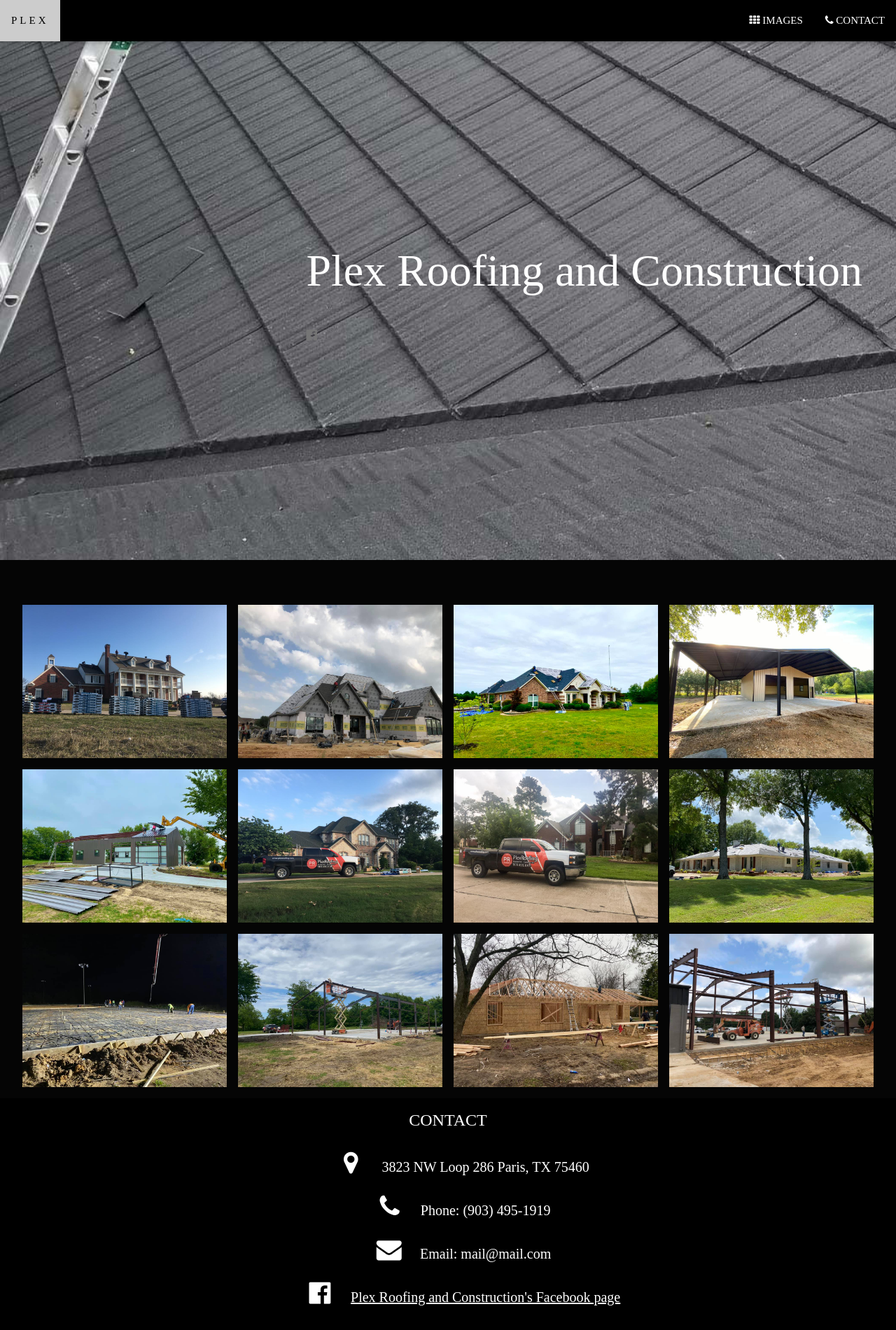
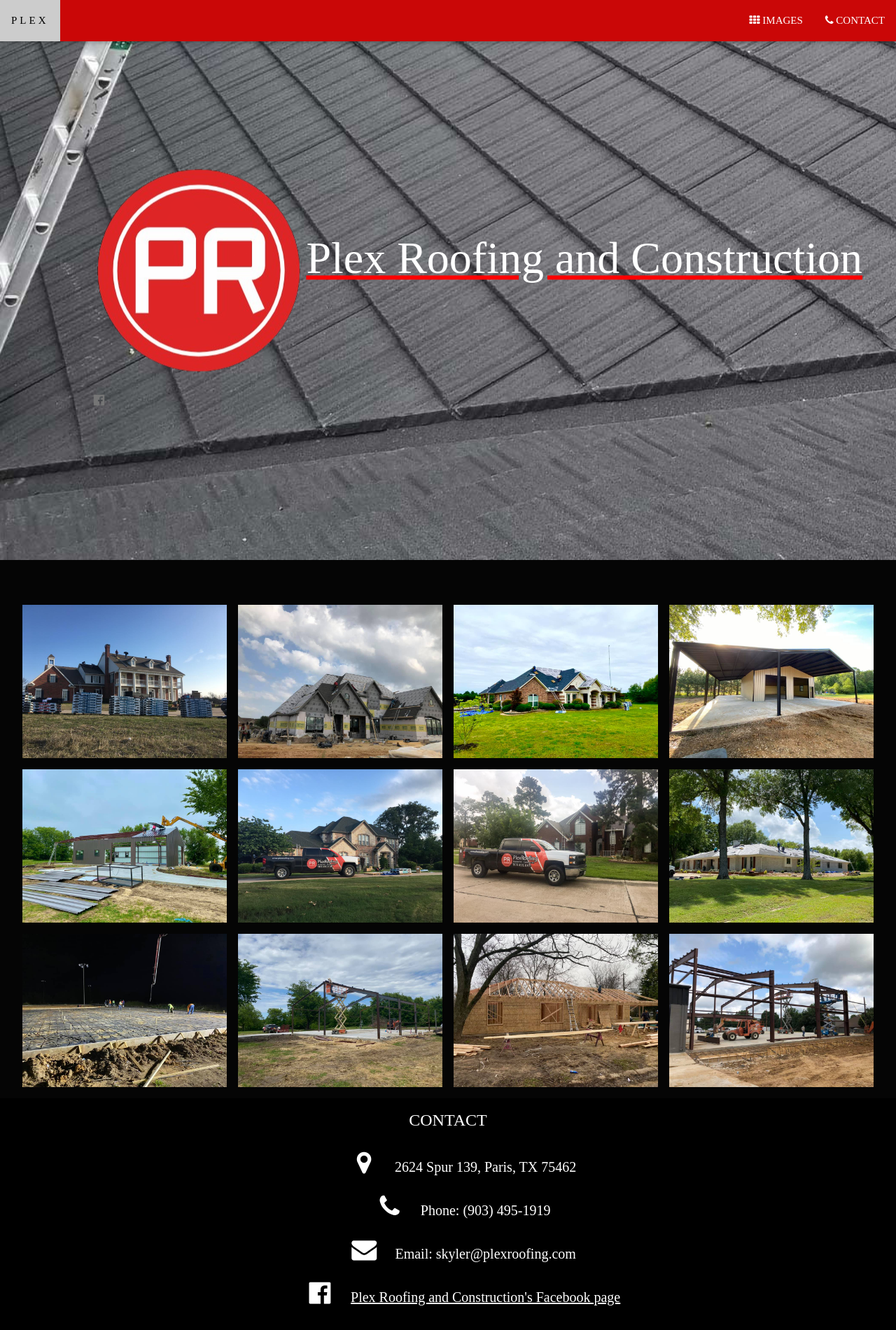
Before and after one commit to codyalmand/Plex, a plain HTML site: page index.html in a window 1280 px wide. Shown: the whole page at 70% size. Drawn offline with nearby package versions, Linux system fonts and the light colour scheme.

Commit message:
logo and red change

```diff
--- a/index.html
+++ b/index.html
@@ -38,13 +38,17 @@
 #work {
     background-color: rgb(5, 5, 5);
 }
+#myNavbar {
+  background-color: rgb(202, 7, 7);
+  color: white;
+}
 
 </style>
 <body>
 
 <!-- Navbar (sit on top) -->
 <div class="w3-top">
-  <div class="w3-bar w3-black w3-card" id="myNavbar">
+  <div class="w3-bar w3-card" id="myNavbar">
     <a href="#home" class="w3-bar-item w3-button w3-wide">PLEX</a>
     <!-- Right-sided navbar links -->
     <div class="w3-right w3-hide-small">
@@ -62,7 +66,7 @@
 
 <!-- Sidebar on small screens when clicking the menu icon -->
 <nav class="w3-sidebar w3-bar-block w3-black w3-card w3-animate-left w3-hide-medium w3-hide-large" style="display:none" id="mySidebar">
-  <a href="javascript:void(0)" onclick="w3_close()" class="w3-bar-item w3-button w3-large w3-padding-16">Close X</a>
+  <a href="javascript:void(0)" onclick="w3_close()" class="w3-bar-item w3-button w3-large w3-padding-16">Close x</a>
   <a href="#work" onclick="w3_close()" class="w3-bar-item w3-button">IMAGES</a>
   <a href="#contact" onclick="w3_close()" class="w3-bar-item w3-button">CONTACT</a>
 </nav>
@@ -70,7 +74,8 @@
 <!-- Header with full-height image -->
 <header class="bgimg-1 w3-display-container" id="home">
   <div class="w3-display-right w3-text-white" style="padding:48px">
-    <span class="w3-jumbo w3-hide-small" style="color:white;">Plex Roofing and Construction</span><br>
+    <img src="images/LogoMakr-6gNX20.png">
+    <span class="w3-jumbo w3-hide-small" style="text-decoration: underline red;">Plex Roofing and Construction</span><br>
     <span class="w3-xxlarge w3-hide-large w3-hide-medium" style="color:white;">Plex Roofing and Construction</span><br>
     <!-- <div id="contact">
         <p class="w3-center w3-large"></p>
@@ -167,9 +172,9 @@
   <p class="w3-center w3-large"></p>
   <div>
     <ul>
-        <p><i class="fa fa-map-marker fa-fw w3-xxlarge w3-margin-right"></i> 3823 NW Loop 286 Paris, TX 75460</p>
+        <p><i class="fa fa-map-marker fa-fw w3-xxlarge w3-margin-right"></i> 2624 Spur 139, Paris, TX 75462</p>
         <p><i class="fa fa-phone fa-fw w3-xxlarge w3-margin-right"></i> Phone: (903) 495-1919</p>
-        <p><i class="fa fa-envelope fa-fw w3-xxlarge w3-margin-right"> </i> Email: mail@mail.com</p>
+        <p><i class="fa fa-envelope fa-fw w3-xxlarge w3-margin-right"> </i> Email: skyler@plexroofing.com</p>
         <i class="fa fa-facebook-official w3-hover-opacity fa-fw w3-xxlarge w3-margin-right"></i>
         <a href="https://www.facebook.com/plexroofing/?ref=page_internal">Plex Roofing and Construction's Facebook page</a>
     </ul>
```
Also changed, not shown: images/LogoMakr-4wTtmv.png (added), images/LogoMakr-6gNX20.png (added), 1 other file.
